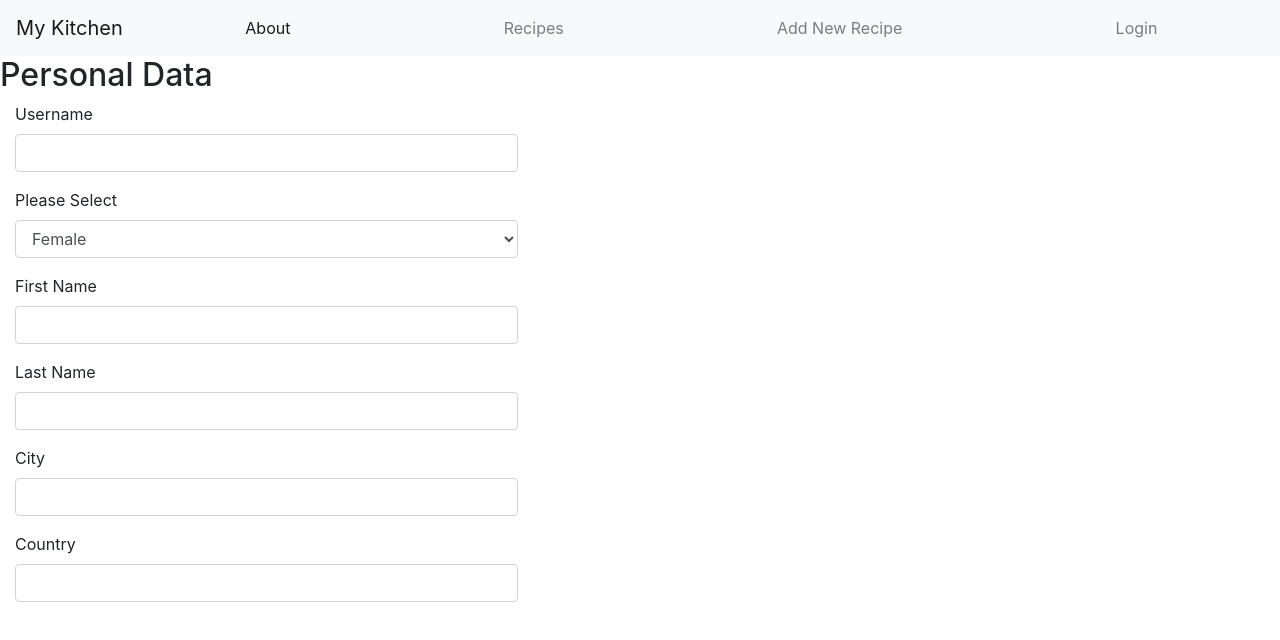
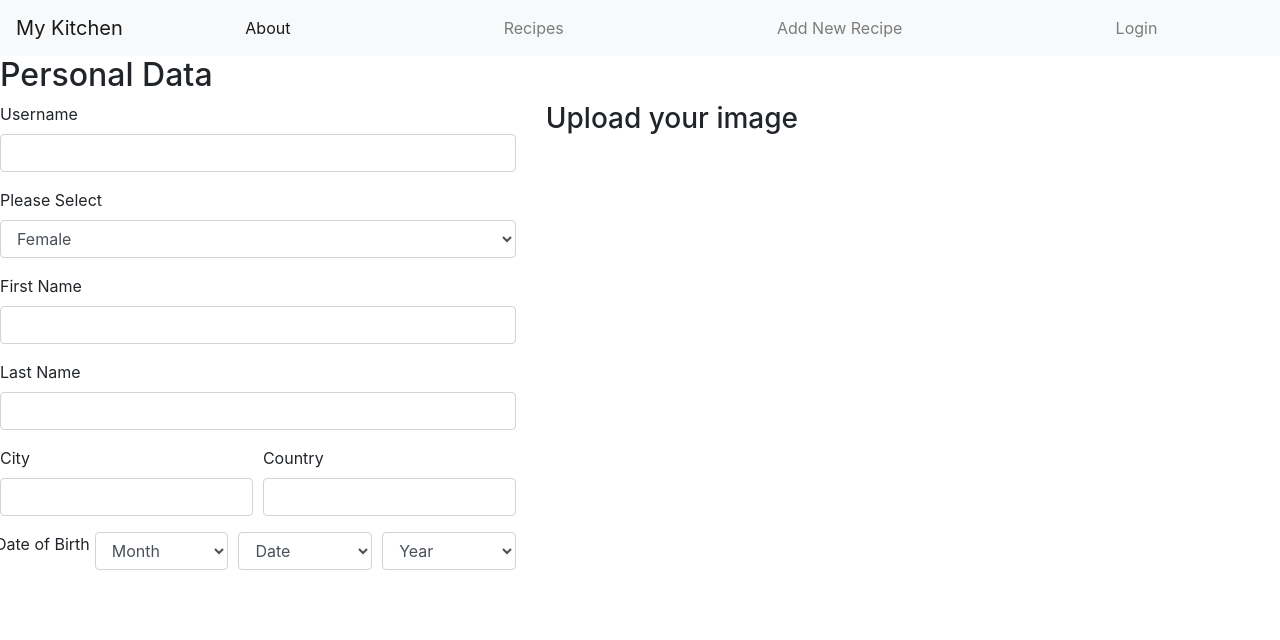
Before and after one commit to Cancerleo/Food-Recipe-Client, a React (Create React App) app: page /myhomepage in a window 1280 px wide. Shown: the top 640 px of the page. Built offline with nearby package versions, Linux system fonts and the light colour scheme; no server answers.

Commit message:
Modify my homepageSettingForm

```diff
--- a/src/components/MyHomepageSettingForm/index.js
+++ b/src/components/MyHomepageSettingForm/index.js
@@ -1,9 +1,10 @@
 import React from "react";
-import { Col, Form } from "react-bootstrap";
+import { Col, Form, Row } from "react-bootstrap";
 
 export default function MyHomepageSettingForm() {
   return (
     <div>
+      <Row>
         <Col md="5">
           <Form>
             <Form.Group controlId="exampleForm.ControlInput1">
@@ -25,16 +26,86 @@ export default function MyHomepageSettingForm() {
               <Form.Label>Last Name</Form.Label>
               <Form.Control />
             </Form.Group>
-          <Form.Group controlId="exampleForm.ControlInput1">
+            <Form.Row>
+              <Form.Group as={Col} controlId="formGridCity">
                 <Form.Label>City</Form.Label>
                 <Form.Control />
               </Form.Group>
-          <Form.Group controlId="exampleForm.ControlInput1">
+
+              <Form.Group as={Col} controlId="formGridZip">
                 <Form.Label>Country</Form.Label>
                 <Form.Control />
               </Form.Group>
+            </Form.Row>
           </Form>
+          <Form.Row>
+            <Form.Label> Date of Birth</Form.Label>
+            <Form.Group as={Col} controlId="formGridState">
+              <Form.Control as="select" value="Choose...">
+                <option>Month</option>
+                <option> January </option>
+                <option> February </option>
+                <option> March </option>
+                <option> April</option>
+                <option> May </option>
+                <option> June </option>
+                <option> July </option>
+                <option> August </option>
+                <option> September </option>
+                <option> October </option>
+                <option> November </option>
+                <option> December </option>
+              </Form.Control>
+            </Form.Group>
+            <Form.Group as={Col} controlId="formGridState">
+              <Form.Control as="select" value="Choose...">
+                <option>Date</option>
+                <option>1</option>
+                <option>2</option>
+                <option>3</option>
+                <option>4</option>
+                <option>5</option>
+                <option>6</option>
+                <option>7</option>
+                <option>8</option>
+                <option>9</option>
+                <option>10</option>
+                <option>11</option>
+                <option>12</option>
+                <option>13</option>
+                <option>14</option>
+                <option>15</option>
+                <option>16</option>
+                <option>17</option>
+                <option>18</option>
+                <option>19</option>
+                <option>20</option>
+                <option>21</option>
+                <option>22</option>
+                <option>23</option>
+                <option>24</option>
+                <option>25</option>
+                <option>26</option>
+                <option>27</option>
+                <option>28</option>
+                <option>29</option>
+                <option>30</option>
+                <option>31</option>
+              </Form.Control>
+            </Form.Group>
+            <Form.Group as={Col} controlId="formGridState">
+              <Form.Control as="select" value="Choose...">
+                <option>Year</option>
+                <option>...</option>
+              </Form.Control>
+            </Form.Group>
+          </Form.Row>
+          <br />
         </Col>
+        <Col md="5">
+          <h3>Upload your image</h3>
+        </Col>
+      </Row>
     </div>
   );
 }
```
Lines whose indentation alone changed are shown as unchanged.
